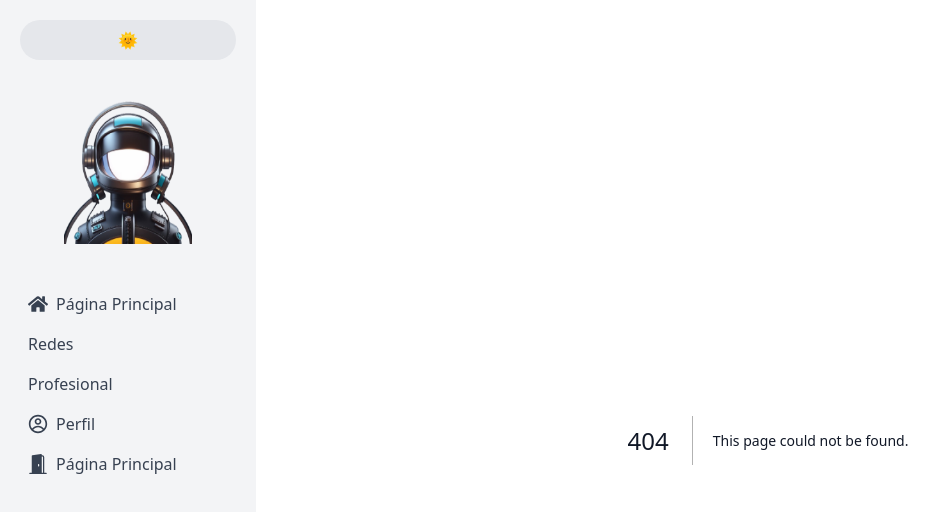
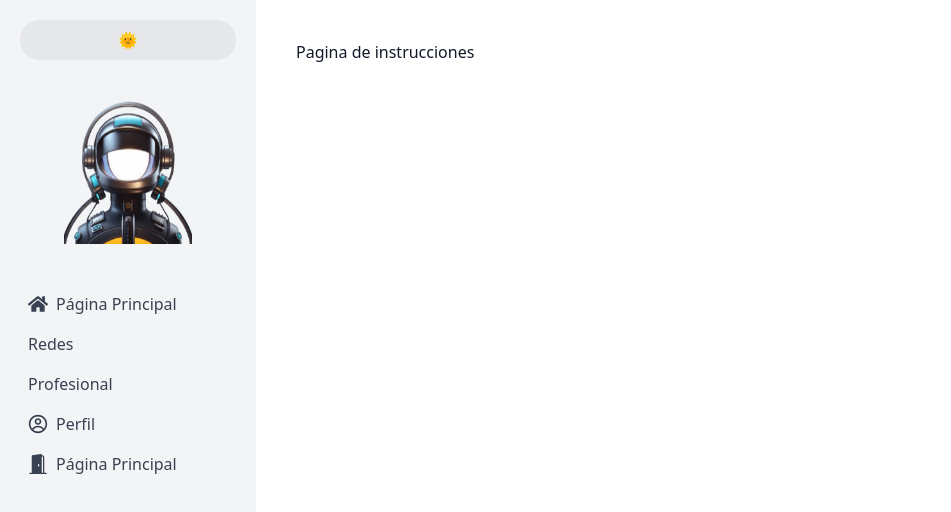
Before and after one commit to JoaquinFarah/area_clientes, a Next.js app: page /pages/instructions in a window 1280 px wide. Before the commit this address had no page. Shown: the top 512 px of the page, without its empty margins (0-951 px from the left). Built offline with nearby package versions, Linux system fonts and the light colour scheme.

Commit message:
pages add

```diff
--- a/src/app/components/Sidebar.tsx
+++ b/src/app/components/Sidebar.tsx
@@ -6,6 +6,7 @@ import Link from 'next/link';
 import { FaHome  } from "react-icons/fa";
 import { CgProfile } from "react-icons/cg";
 import { BsDoorOpenFill } from "react-icons/bs";
+//Icons from reacticons
 
 const Sidebar = () => {
   const { theme, toggleTheme } = useTheme();
@@ -42,8 +43,8 @@ const Sidebar = () => {
         <SidebarItem
           title="Redes"
           subItems={[
-            { label: 'Facebook', href: 'https://www.facebook.com/' },
-            { label: 'Gmail', href: 'https://mail.google.com/mail/u/0/#inbox' },
+            { label: 'Instrucciones', href: '/pages/instructions' },
+            { label: 'Pedidos', href: '/pages/request' },
           ]}
         />
         <SidebarItem
@@ -54,7 +55,7 @@ const Sidebar = () => {
           ]}
         />
 
-        <Link href="/" className="flex items-center justify-start w-full p-2 text-gray-700 dark:text-gray-300 hover:bg-gray-200 dark:hover:bg-gray-600 rounded">
+        <Link href="/pages/profile" className="flex items-center justify-start w-full p-2 text-gray-700 dark:text-gray-300 hover:bg-gray-200 dark:hover:bg-gray-600 rounded">
             <CgProfile  className="w-5 h-5" aria-hidden="true" />
               <span className="pl-2">Perfil</span>
         </Link>
--- /dev/null
+++ b/src/app/pages/instructions/page.tsx
@@ -0,0 +1,7 @@
+import React from 'react'
+
+export default function instrucionsPage() {
+  return (
+    <div>Pagina de instrucciones</div>
+  )
+}
--- /dev/null
+++ b/src/app/pages/profile/page.tsx
@@ -0,0 +1,7 @@
+import React from 'react'
+
+export default function profilePage() {
+  return (
+    <div>Pagina perfil de usuario</div>
+  )
+}
--- /dev/null
+++ b/src/app/pages/request/page.tsx
@@ -0,0 +1,7 @@
+import React from 'react'
+
+export default function requestPage() {
+  return (
+    <div>Pagina de pedidos</div>
+  )
+}
```
